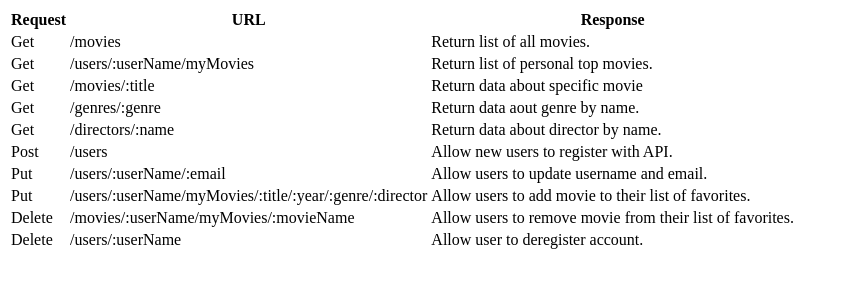
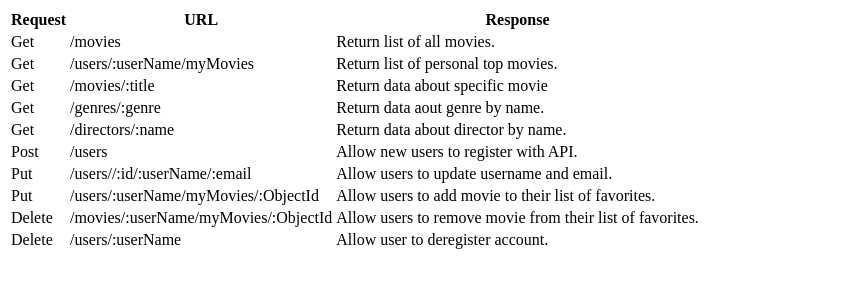
Before and after one commit to timmagithub/movie_API, a website: page public/documentation.html in a window 1280 px wide. Shown: the whole page, without its empty margins (0-845 px from the left). Drawn offline with Linux system fonts and the light colour scheme.

Commit message:
update urls endpoints

```diff
--- a/public/documentation.html
+++ b/public/documentation.html
@@ -42,17 +42,17 @@
                 </tr>
                 <tr>
                     <td>Put</td>
-                    <td>/users/:userName/:email</td>
+                    <td>/users//:id/:userName/:email</td>
                     <td>Allow users to update username and email.</td>
                 </tr>
                 <tr>
                     <td>Put</td>
-                    <td>/users/:userName/myMovies/:title/:year/:genre/:director</td>
+                    <td>/users/:userName/myMovies/:ObjectId</td>
                     <td>Allow users to add movie to their list of favorites.</td>
                 </tr>
                 <tr>
                     <td>Delete</td>
-                    <td>/movies/:userName/myMovies/:movieName</td>
+                    <td>/movies/:userName/myMovies/:ObjectId</td>
                     <td>Allow users to remove movie from their list of favorites.</td>
                 </tr>
                 <tr>
```
